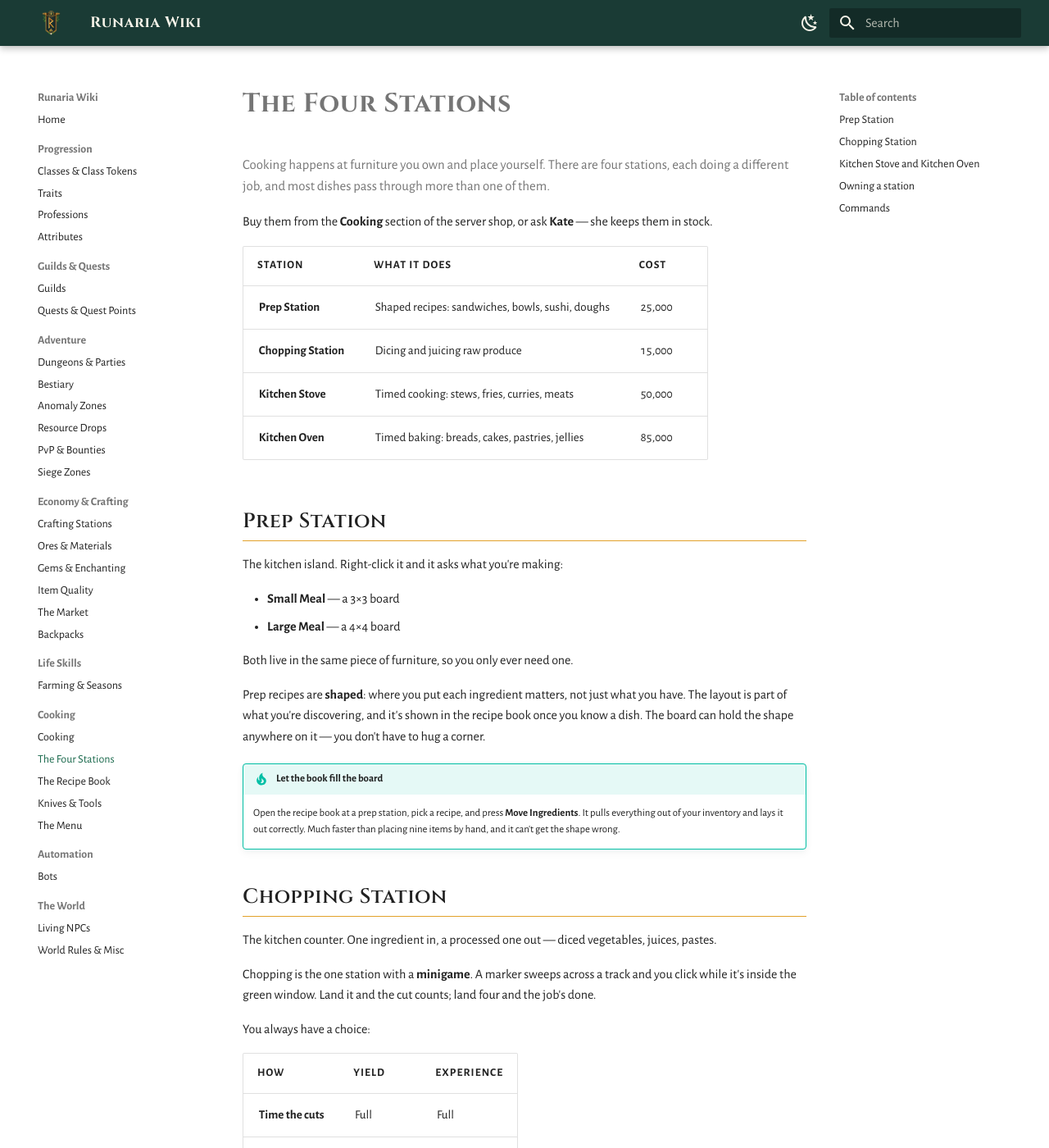
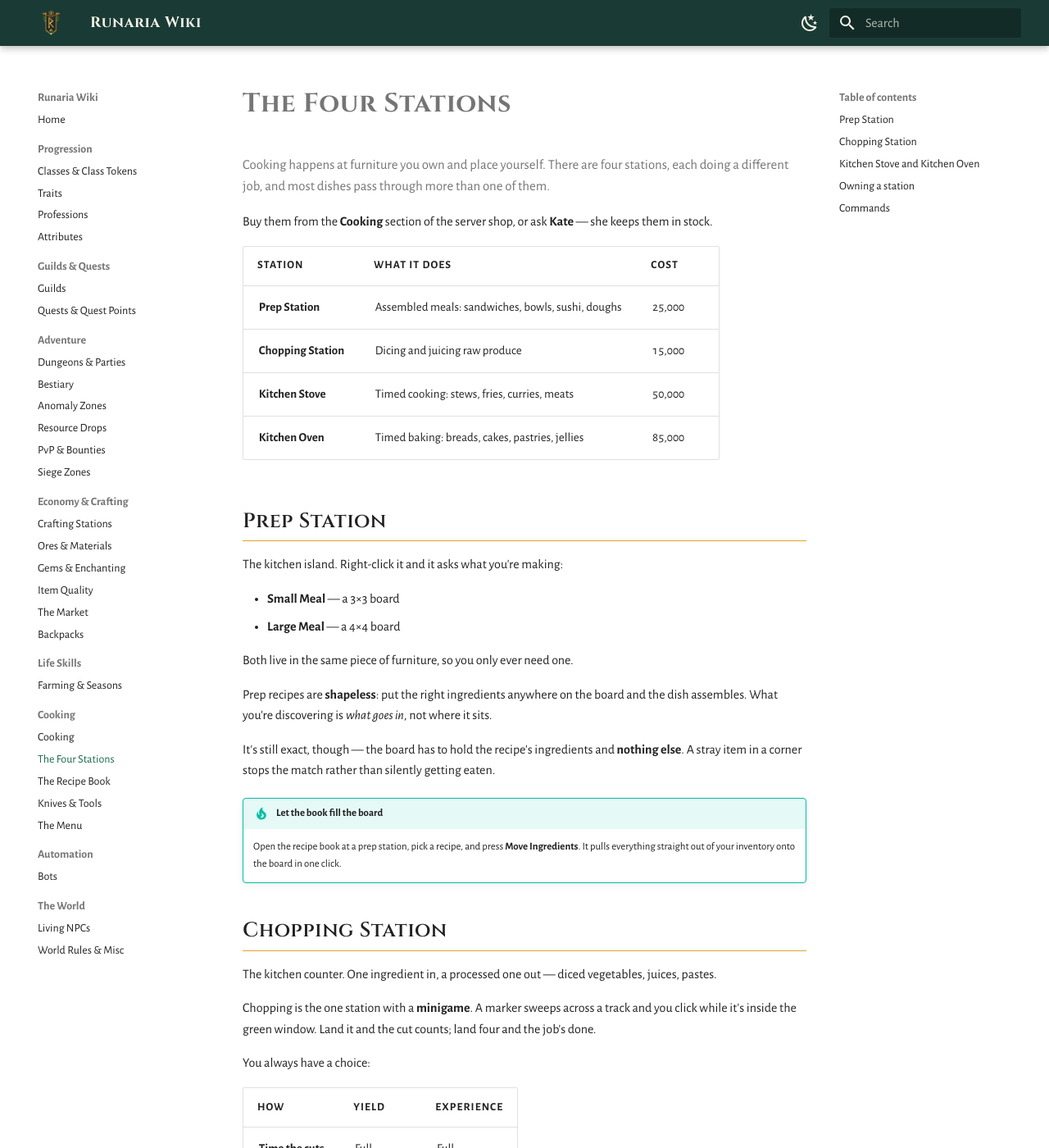
Before and after one commit to justnfly/runaria-wiki, an MkDocs documentation site: the page built from docs/cooking/stations.md, in a window 1280 px wide and 1400 px high. Shown: the whole window at 82% size. Built offline with MkDocs 1.6.1 and Material for MkDocs 9.7.7, drawn with Linux system fonts in a browser that asks for light colours.

Commit message:
Prep is shapeless now - stop teaching the layout
Prep recipes stopped caring where ingredients sit on the board, and three pages
still promised the opposite: the station table called them shaped, the Prep
Station section taught layout as part of discovery, and the recipe book page
said the layout stays hidden until earned. What a player discovers now is what
goes in, not where it sits - and the board still demands exactly the recipe's
ingredients and nothing else, which is worth saying in the layout's place.

```diff
--- a/docs/cooking/stations.md
+++ b/docs/cooking/stations.md
@@ -7,7 +7,7 @@ Buy them from the **Cooking** section of the server shop, or ask **Kate** — sh
 
 | Station | What it does | Cost |
 | --- | --- | --- |
-| **Prep Station** | Shaped recipes: sandwiches, bowls, sushi, doughs | 25,000 |
+| **Prep Station** | Assembled meals: sandwiches, bowls, sushi, doughs | 25,000 |
 | **Chopping Station** | Dicing and juicing raw produce | 15,000 |
 | **Kitchen Stove** | Timed cooking: stews, fries, curries, meats | 50,000 |
 | **Kitchen Oven** | Timed baking: breads, cakes, pastries, jellies | 85,000 |
@@ -21,14 +21,15 @@ The kitchen island. Right-click it and it asks what you're making:
 
 Both live in the same piece of furniture, so you only ever need one.
 
-Prep recipes are **shaped**: where you put each ingredient matters, not just what you have. The
-layout is part of what you're discovering, and it's shown in the recipe book once you know a dish.
-The board can hold the shape anywhere on it — you don't have to hug a corner.
+Prep recipes are **shapeless**: put the right ingredients anywhere on the board and the dish
+assembles. What you're discovering is *what goes in*, not where it sits.
+
+It's still exact, though — the board has to hold the recipe's ingredients and **nothing else**. A
+stray item in a corner stops the match rather than silently getting eaten.
 
 !!! tip "Let the book fill the board"
     Open the recipe book at a prep station, pick a recipe, and press **Move Ingredients**. It pulls
-    everything out of your inventory and lays it out correctly. Much faster than placing nine items
-    by hand, and it can't get the shape wrong.
+    everything straight out of your inventory onto the board in one click.
 
 ## Chopping Station
 
```
Also changed, not shown: docs/cooking/recipe-book.md (+5 -6 lines).
